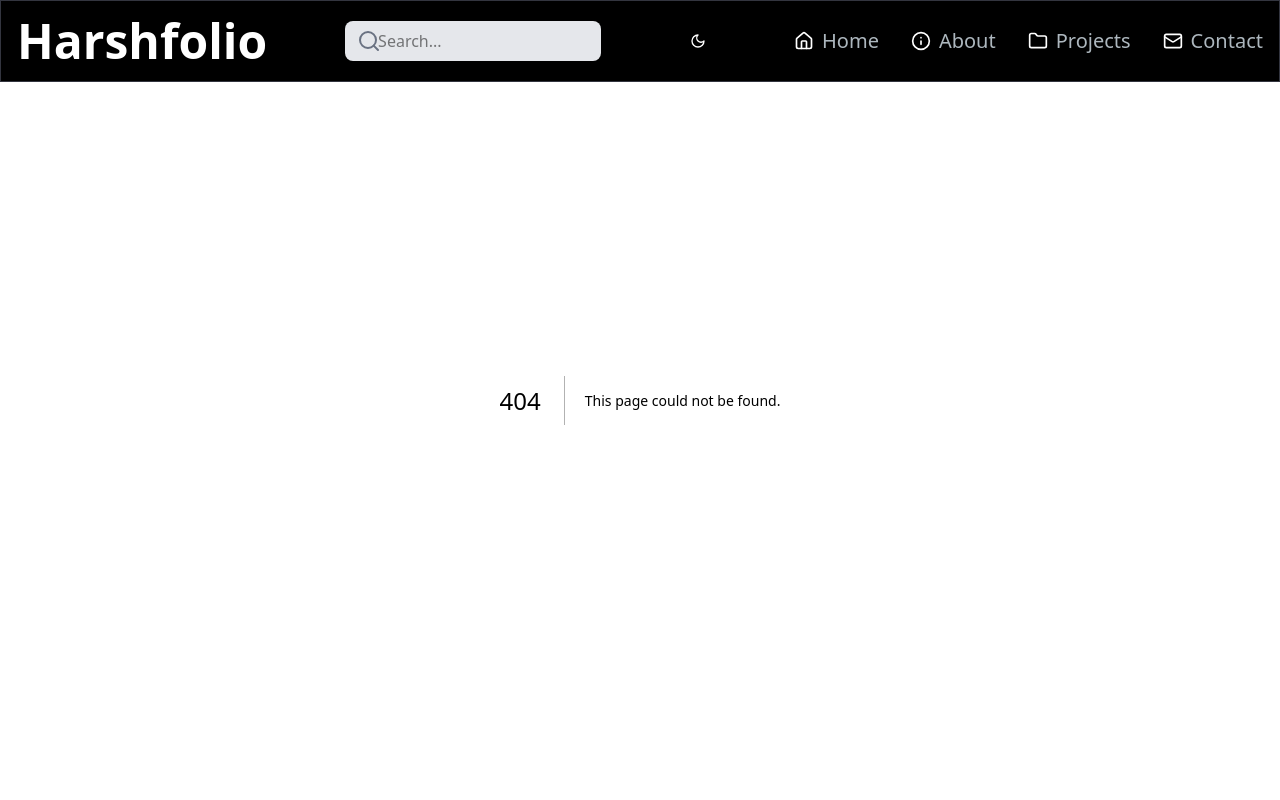
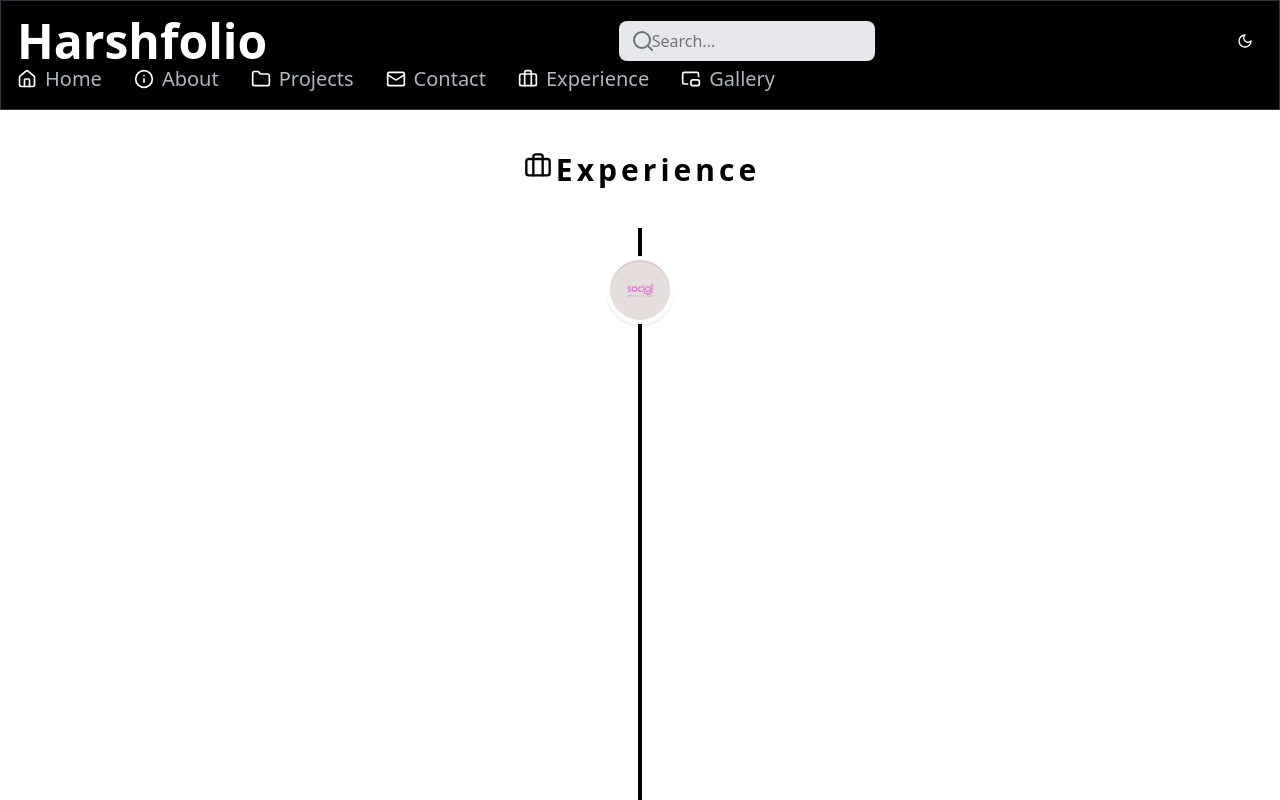
Before and after one commit to harshdwivediiiii/HarshFolio, a Next.js app: page /experience in a window 1280 px wide. Before the commit this address had no page. Shown: the top 800 px of the page. Built offline with nearby package versions, Linux system fonts and the light colour scheme.

Commit message:
updated code

```diff
--- /dev/null
+++ b/src/app/experience/page.tsx
@@ -0,0 +1,12 @@
+import Experience from '@/components/Experience'
+import React from 'react'
+
+const Experiencepage = () => {
+  return (
+    <div  className="container mt-24 mx-auto px-12 py-4 dark:bg-black bg-white dark:text-white text-black">
+      <Experience />
+    </div>
+  )
+}
+
+export default Experiencepage
--- /dev/null
+++ b/src/app/gallery/page.tsx
@@ -0,0 +1,13 @@
+import Slider from '@/components/Slider'
+import React from 'react'
+
+const gallerypage = () => {
+  return (
+    <div className="container mt-24 mx-auto px-12 py-4 dark:bg-black bg-white dark:text-white text-black">
+      <Slider />
+
+    </div>
+  )
+}
+
+export default gallerypage
--- a/src/components/Experience.tsx
+++ b/src/components/Experience.tsx
@@ -12,7 +12,7 @@ import "react-vertical-timeline-component/style.min.css";
 import { experiences, ExperienceType } from "@/constants/Index";
 
 // ✅ Lucide Icons
-import { ExternalLink, MapPin, Star } from "lucide-react";
+import { Briefcase, Building, ExternalLink, MapPin, Star } from "lucide-react";
 import Link from "next/link";
 
 // ✅ Typewriter effect (optional basic variant)
@@ -40,6 +40,7 @@ const Experience = () => {
 
   const headingText = "Experience";
 
+
   return (
     <section className="py-10">
       {/* 🔠 Animated Heading */}
@@ -48,6 +49,7 @@ const Experience = () => {
         initial="hidden"
         animate="visible"
       >
+        <Briefcase  size={28} className="text-black dark:text-white" />
         {headingText.split("").map((char, i) => (
           <motion.span key={i} custom={i} variants={textVariants}>
             {char}
@@ -85,8 +87,7 @@ const Experience = () => {
             }
           >
             <div className="space-y-2">
-              <h3 className="text-xl font-semibold">{exp.title}</h3>
-
+             <h3 className="text-xl font-semibold flex items-center gap-2"> <Building size={18} /> {exp.title}</h3>
               <p className="text-sm text-gray-500 dark:text-gray-400 flex items-center gap-1">
                 {exp.link ? (
                   <a
--- a/src/components/Navbar.tsx
+++ b/src/components/Navbar.tsx
@@ -2,7 +2,7 @@
 import Link from "next/link";
 import React, { useState } from "react";
 import NavLink from "./NavLink";
-import { Menu, Info, Folder, Mail,Search, HomeIcon} from "lucide-react";
+import { Menu, Info, Folder, Mail,Search, HomeIcon, Briefcase, PictureInPicture2} from "lucide-react";
 import { Button } from "@/components/ui/button";
 import { Sheet, SheetContent, SheetTrigger, SheetHeader, SheetTitle } from "@/components/ui/sheet";
 import { useTheme } from "next-themes"; // Import useTheme
@@ -35,6 +35,16 @@ const navLinks: NavLinkItem[] = [
     path: "/contact",
     icon: <Mail className="w-5 h-5" />,
   },
+  {
+    title: "Experience",
+    path: "/experience",
+    icon: <Briefcase className="w-5 h-5" />,
+  },
+  {
+    title: "Gallery",
+    path: "/gallery",
+    icon: <PictureInPicture2 className="w-5 h-5" />,
+  }
 ];
 
 
--- a/src/constants/Index.ts
+++ b/src/constants/Index.ts
@@ -1,3 +1,4 @@
+
 export interface ExperienceType {
   title: string;
   company_name: string;
```
